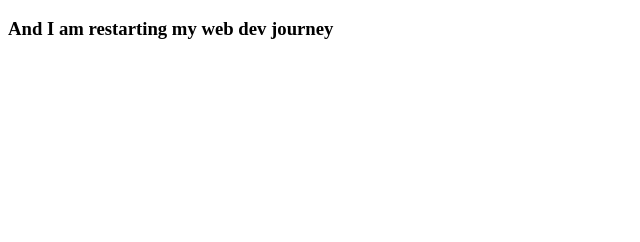
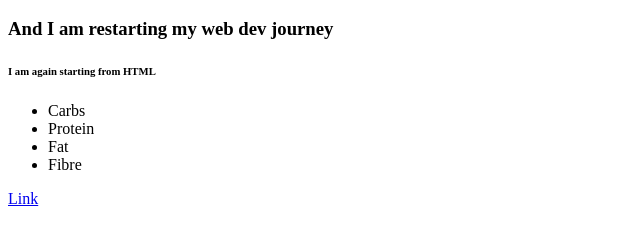
Before and after one commit to Sayantan699/120-Days-of-DEV, a plain HTML site: page Day 1/index.html in a window 1280 px wide. Shown: the part 48-290 px from the top of the page, without its empty margins (0-640 px from the left). Drawn offline with Linux system fonts and the light colour scheme.

Commit message:
first commit

```diff
--- a/Day 1/index.html
+++ b/Day 1/index.html
@@ -1,2 +1,12 @@
 <h1>Today is my Day 1 of my 120 days of Code</h1>
 <h3>And I am restarting my web dev journey</h3>
+<h6>I am again starting from HTML</h6>
+
+<ul>
+  <li>Carbs</li>
+  <li>Protein</li>
+  <li>Fat</li>
+  <li>Fibre</li>
+</ul>
+
+<a href="https://www.coderarmy.in/" target="_blank">Link</a>
```
